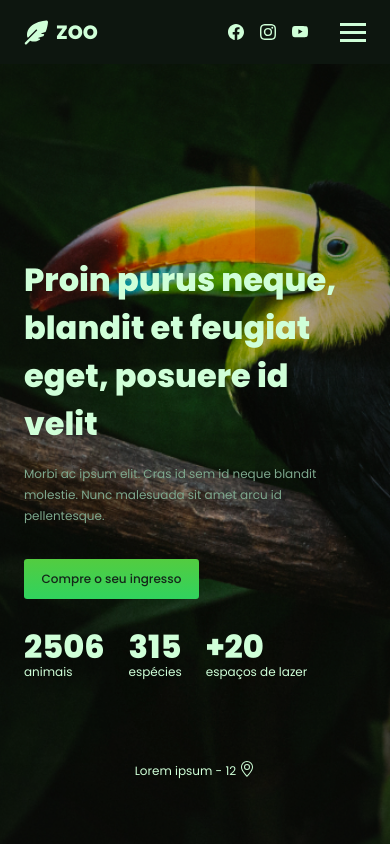
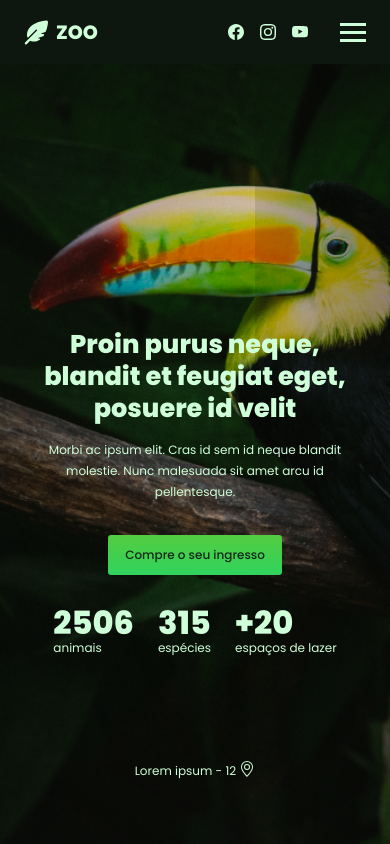
Before and after one commit to aridsm/website-zoo, a React (Create React App) app: page / in a window 390 px wide. Shown: the top 844 px of the page. Built offline with nearby package versions, Linux system fonts and the light colour scheme.

Commit message:
mudar font h1

```diff
--- a/src/components/Animals.module.css
+++ b/src/components/Animals.module.css
@@ -8,9 +8,6 @@
 }
 .content {
   order: 2;
-}
-.slider > ul {
-  left: 0;
 }
 .content p {
   max-width: 450px;
--- a/src/components/Entrada.module.css
+++ b/src/components/Entrada.module.css
@@ -56,7 +56,6 @@
 
 .description {
   max-width: 300px;
-
   color: var(--cor-7);
   line-height: 1.3rem;
 }
@@ -97,12 +96,13 @@
 
   .titleAndTexts h1 {
     font-size: 2rem;
-    line-height: 3rem;
+    line-height: 2.5rem;
     order: -1;
     margin-bottom: 1rem;
   }
   .description {
     margin-bottom: 2rem;
+    color: var(--cor-2);
   }
 }
 
@@ -110,6 +110,16 @@
   .entradaContainer {
     flex-direction: column;
     padding: 7rem 1.5rem 4rem 1.5rem;
+    text-align: center;
+    align-items: center;
+  }
+
+  .titleAndTexts {
+    text-align: center;
+    align-items: center;
+  }
+  .titleAndTexts a {
+    align-self: center;
   }
   .entrada {
     box-shadow: inset 0px 0px 250px 10px #090b09;
@@ -137,3 +147,9 @@
     display: none;
   }
 }
+@media (max-width: 550px) {
+  .titleAndTexts h1 {
+    font-size: 1.6rem;
+    line-height: 2rem;
+  }
+}
```
